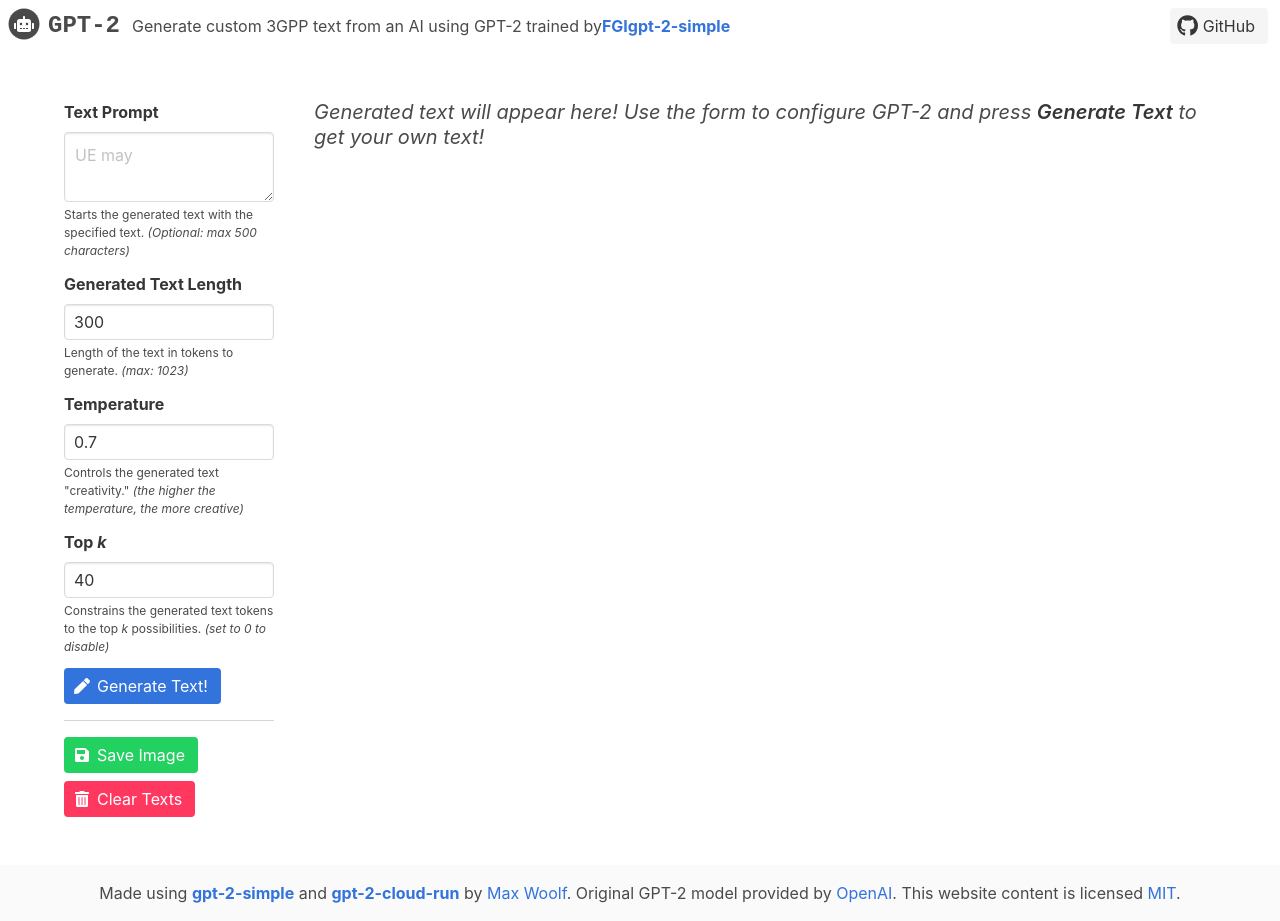
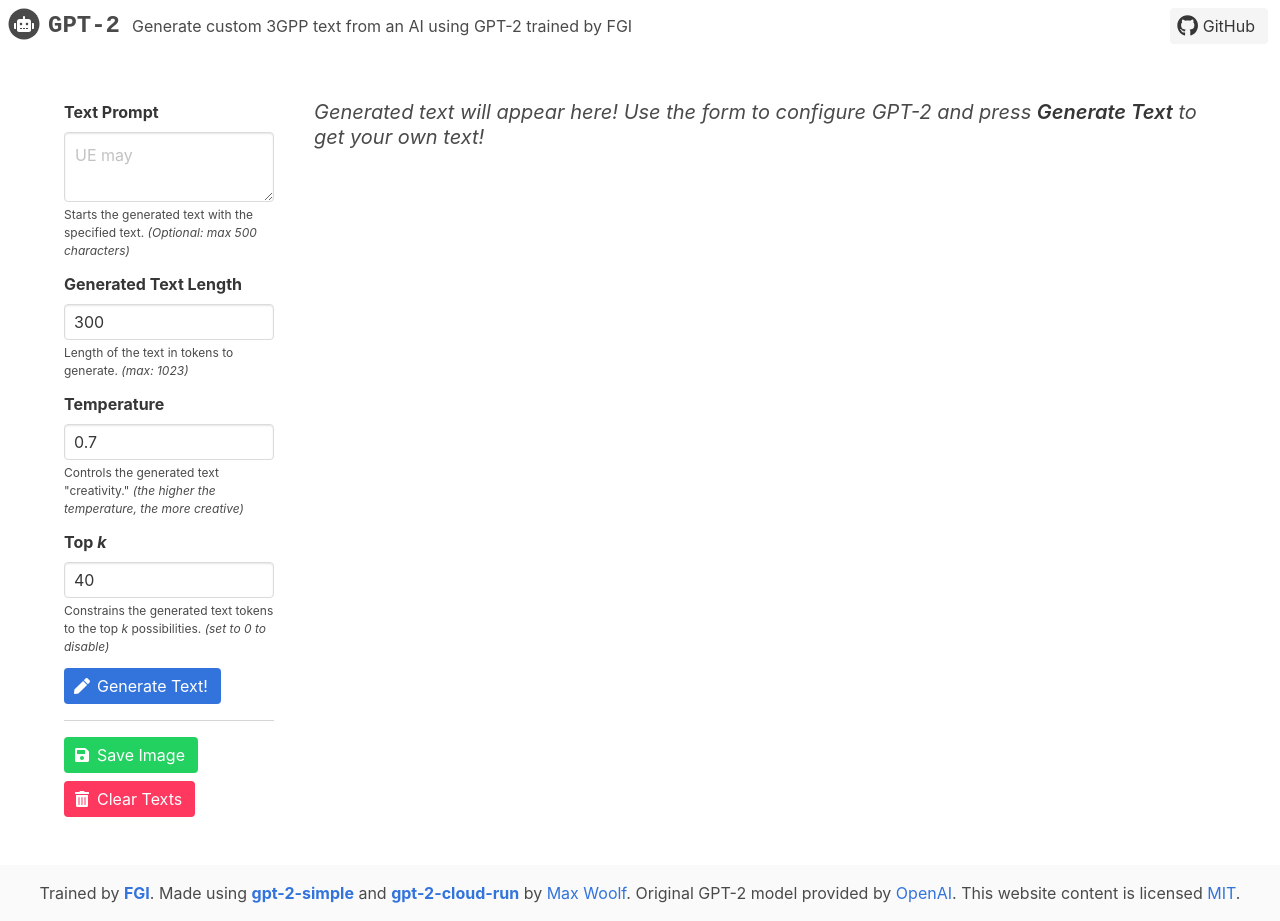
Before and after one commit to spectacular-co/gpt, a plain HTML site: page index.html in a window 1280 px wide. Drawn offline with nearby package versions, Linux system fonts and the light colour scheme.

Commit message:
Update index.html

```diff
--- a/index.html
+++ b/index.html
@@ -80,8 +80,7 @@
 
 
       <div class="navbar-item">
-        Generate custom 3GPP text from an AI using GPT-2 trained by <a href="https://www.linkedin.com/company/spectacular" target="_blank"><strong>FGI</strong></a>
-        <a href="https://github.com/minimaxir/gpt-2-simple" target="_blank"><strong>gpt-2-simple</strong></a>
+        Generate custom 3GPP text from an AI using GPT-2 trained by FGI
       </div>
 
     </div>
@@ -173,7 +172,7 @@
   <footer class="footer">
     <div class="content has-text-centered">
       <p>
-        Made using <a href="https://github.com/minimaxir/gpt-2-simple" target="_blank"><strong>gpt-2-simple</strong></a>
+        Trained by <a href="https://www.linkedin.com/company/spectacular" target="_blank"><strong>FGI</strong></a>. Made using <a href="https://github.com/minimaxir/gpt-2-simple" target="_blank"><strong>gpt-2-simple</strong></a>
         and <a href="https://github.com/minimaxir/gpt-2-cloud-run" target="_blank"><strong>gpt-2-cloud-run</strong></a>
         by <a href="https://minimaxir.com" target="_blank">Max Woolf</a>. Original GPT-2 model provided by <a
           href="https://openai.com" target="_blank">OpenAI</a>. This website content
```
